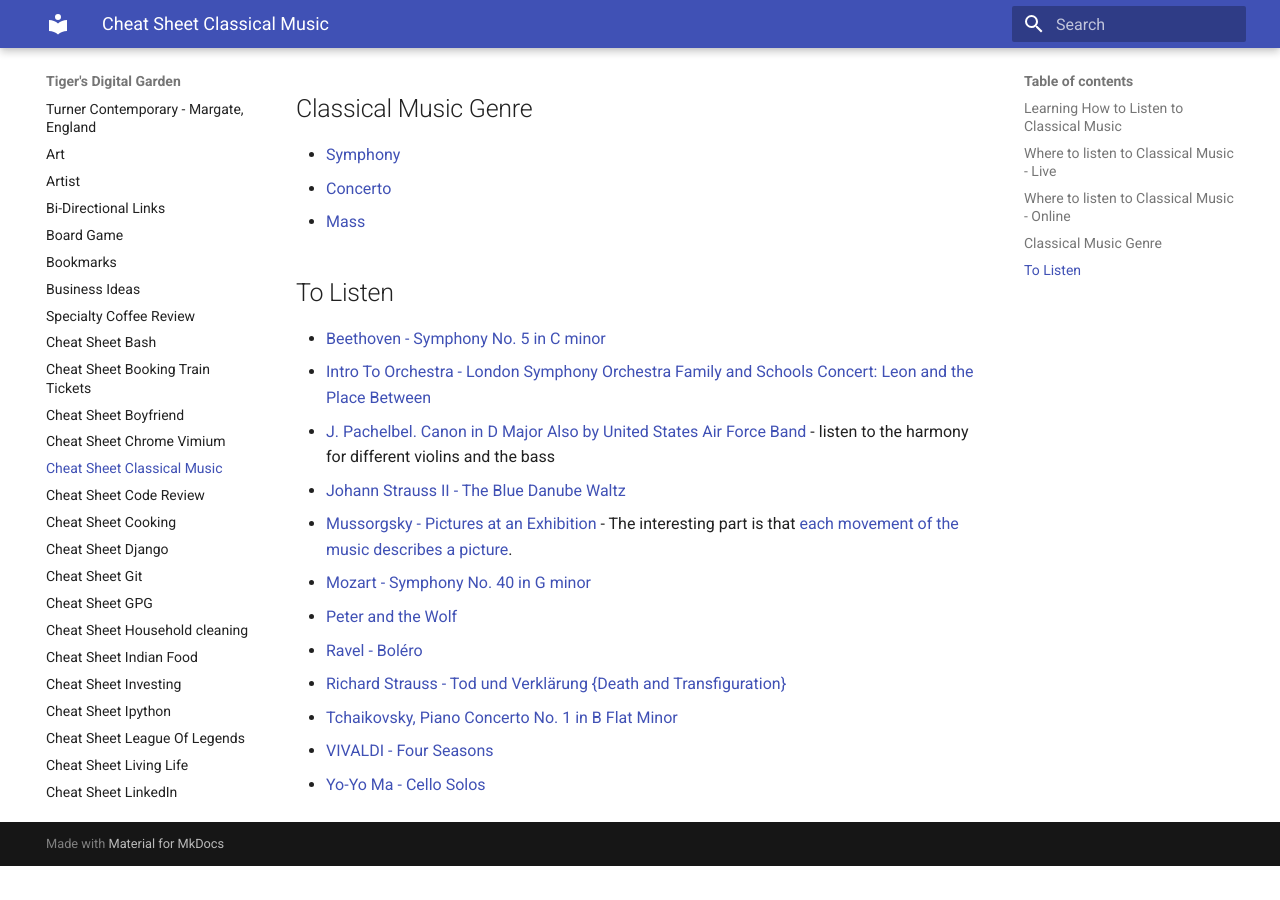
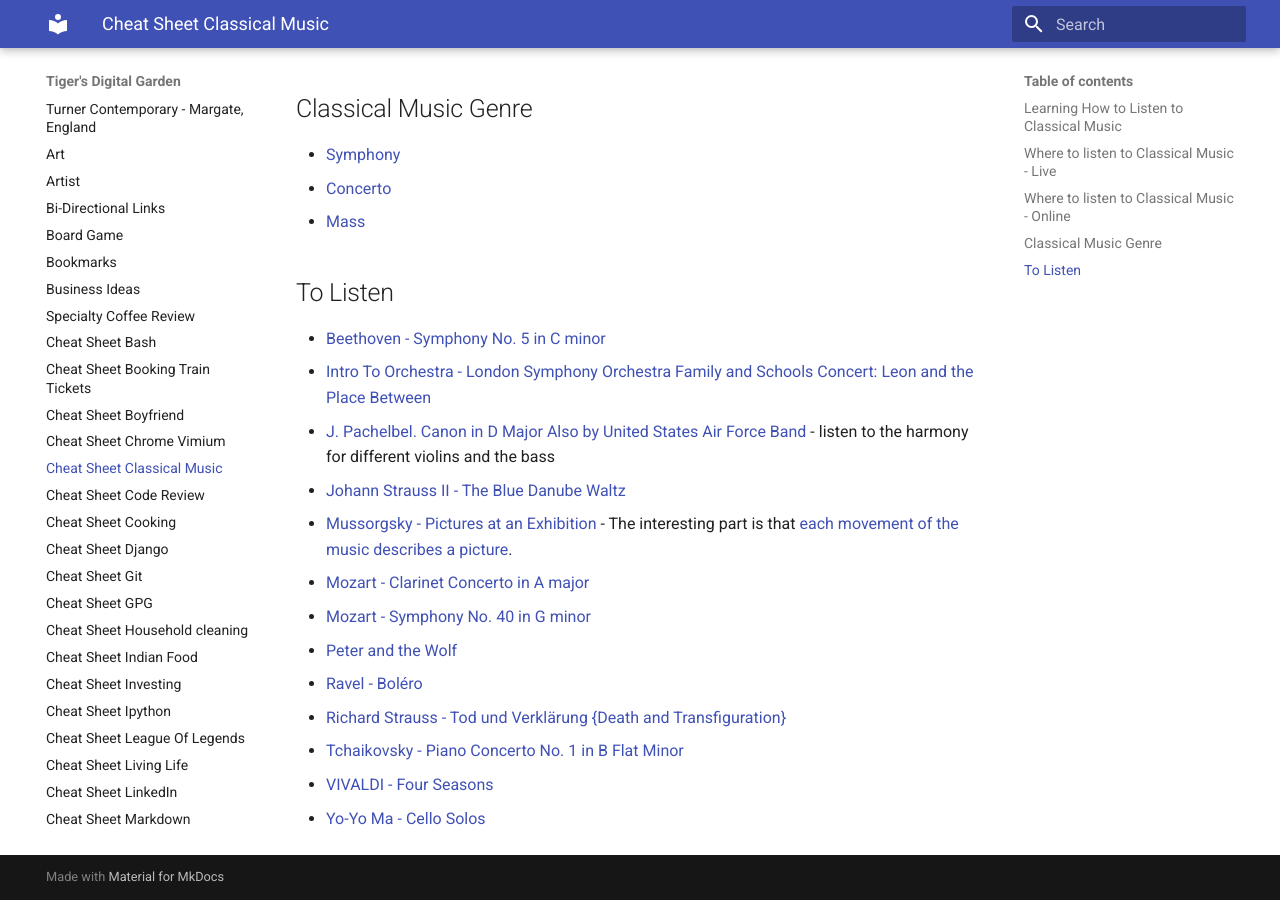
Before and after one commit to ynotstartups/notes, an MkDocs documentation site: the page built from notes/cheat-sheet-classical-music.md, in a window 1280 px wide and 900 px high, scrolled down 640 px. Built offline with MkDocs 1.6.1 and Material for MkDocs 9.7.7, drawn with Linux system fonts in a browser that asks for light colours; before the commit the page ends 1506 px from its top, so only the background shows below that.

Commit message:
add music

```diff
--- a/notes/cheat-sheet-classical-music.md
+++ b/notes/cheat-sheet-classical-music.md
@@ -31,10 +31,11 @@
 - [J. Pachelbel. Canon in D Major](https://www.youtube.com/watch?v=PfxrNblTr4o) [Also by United States Air Force Band](https://upload.wikimedia.org/wikipedia/commons/1/12/Canon_%282004%29_-_Strolling_Strings_-_United_States_Air_Force_Band.mp3) - listen to the harmony for different violins and the bass
 - [Johann Strauss II - The Blue Danube Waltz](https://www.youtube.com/watch?v=tEDxGTLAUsQ)
 - [Mussorgsky - Pictures at an Exhibition](https://www.youtube.com/watch?v=wqkXqpQMk2k) - The interesting part is that [each movement of the music describes a picture](https://en.wikipedia.org/wiki/Pictures_at_an_Exhibition#Movements).
+- [Mozart - Clarinet Concerto in A major](https://www.youtube.com/watch?v=YT_63UntRJE)
 - [Mozart - Symphony No. 40 in G minor](https://www.youtube.com/watch?v=wqkXqpQMk2k)
 - [Peter and the Wolf](https://www.youtube.com/watch?v=9ueGfjBKbiE)
 - [Ravel - Boléro](https://www.youtube.com/watch?v=s_pSJOkmYBA)
 - [Richard Strauss - Tod und Verklärung {Death and Transfiguration}](https://www.youtube.com/watch?v=6hfQpaePuxo)
-- [Tchaikovsky, Piano Concerto No. 1 in B Flat Minor](https://www.youtube.com/watch?v=Ybg2BEy_pu0)
+- [Tchaikovsky - Piano Concerto No. 1 in B Flat Minor](https://www.youtube.com/watch?v=Ybg2BEy_pu0)
 - [VIVALDI - Four Seasons](https://www.youtube.com/watch?v=YnDLlajMxyo)
 - [Yo-Yo Ma - Cello Solos](https://www.youtube.com/watch?v=xR4IElye7eg&list=PLa2Nqyzs2sklUoKqXWqGqd74yibTDzMsu)
```
